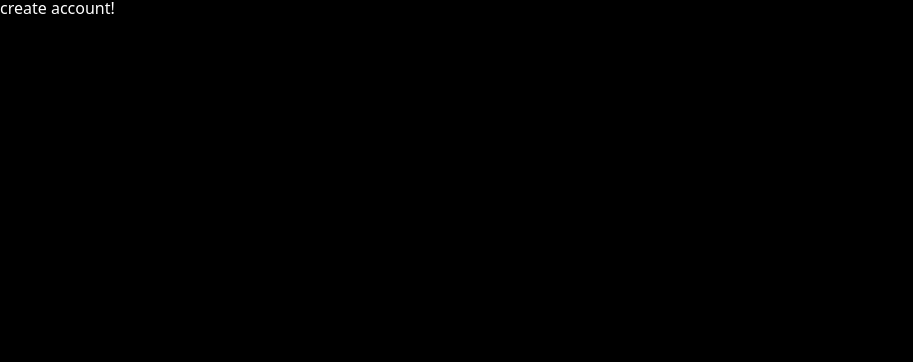
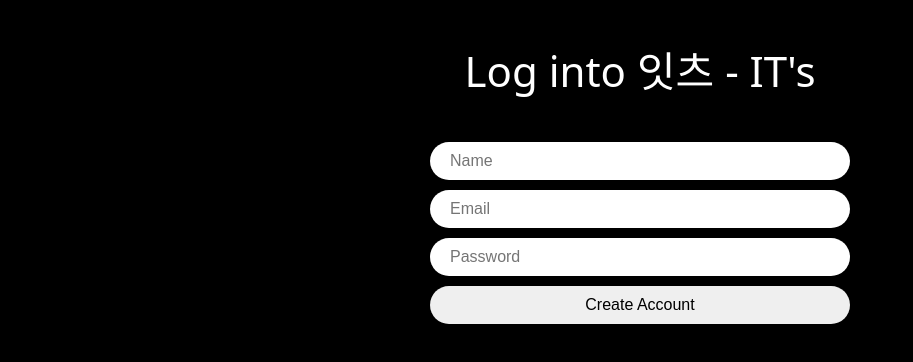
Before and after one commit to gggimmmin/its, a React (Vite) app: page /create-account in a window 1280 px wide. Shown: the top 362 px of the page, without its empty margins (0-913 px from the left). Built offline with nearby package versions, Linux system fonts and the light colour scheme.

Commit message:
[Feat] create account 페이지의 form, UI 구현

```diff
--- a/src/App.tsx
+++ b/src/App.tsx
@@ -4,7 +4,7 @@
 import Profile from "./routes/profile";
 import Login from "./routes/login";
 import CreateAccount from "./routes/create-account";
-import { createGlobalStyle } from "styled-components";
+import styled, { createGlobalStyle } from "styled-components";
 import reset from "styled-reset";
 import { useEffect, useState } from "react";
 import LoadingScreen from "./components/loading-screen";
@@ -57,11 +57,17 @@
     init();
   }, []);
   return (
-    <>
+    <Wrapper>
       <GlobalStyles />
       {isLoading ? <LoadingScreen /> : <RouterProvider router={router} />}
-    </>
+    </Wrapper>
   );
 }
 
+const Wrapper = styled.div`
+  height: 100vh;
+  display: flex;
+  justify-content: center;
+`;
+
 export default App;
--- a/src/routes/create-account.tsx
+++ b/src/routes/create-account.tsx
@@ -1,3 +1,110 @@
+import React, { useState } from "react";
+import styled from "styled-components";
+
 export default function CreateAccount() {
-  return <h1>create account!</h1>;
+  const [isLoading, setIsLoading] = useState(false);
+  const [name, setName] = useState("");
+  const [email, setEmail] = useState("");
+  const [password, setPassword] = useState("");
+  const [error, setError] = useState("");
+  const onChange = (e: React.ChangeEvent<HTMLInputElement>) => {
+    const {
+      target: { name, value },
+    } = e;
+    if (name === "name") {
+      setName(value);
+    } else if (name === "email") {
+      setEmail(value);
+    } else if (name === "password") {
+      setPassword(value);
+    }
+  };
+  const onSubmit = (e: React.FormEvent<HTMLFormElement>) => {
+    e.preventDefault();
+    try {
+      // create an account
+      // set the name of the user.
+      // redirect to the home page
+    } catch (e) {
+      // setError
+    } finally {
+      setIsLoading(false);
+    }
+  };
+  return (
+    <Wrapper>
+      <Title>Log into 잇츠 - IT's</Title>
+      <Form onSubmit={onSubmit}>
+        <Input
+          onChange={onChange}
+          name="name"
+          value={name}
+          placeholder="Name"
+          type="text"
+          required
+        />
+        <Input
+          onChange={onChange}
+          name="email"
+          value={email}
+          placeholder="Email"
+          type="email"
+          required
+        />
+        <Input
+          onChange={onChange}
+          name="password"
+          value={password}
+          placeholder="Password"
+          type="password"
+          required
+        />
+        <Input
+          type="submit"
+          value={isLoading ? "Loading..." : "Create Account"}
+        />
+      </Form>
+      {error !== "" ? <Error>{error}</Error> : null}
+    </Wrapper>
+  );
 }
+
+const Wrapper = styled.div`
+  height: 100%;
+  display: flex;
+  flex-direction: column;
+  align-items: center;
+  width: 420px;
+  padding: 50px 0px;
+`;
+
+const Title = styled.h1`
+  font-size: 42px;
+`;
+
+const Form = styled.form`
+  margin-top: 50px;
+  display: flex;
+  flex-direction: column;
+  gap: 10px;
+  width: 100%;
+`;
+
+const Input = styled.input`
+  padding: 10px 20px;
+  border-radius: 50px;
+  border: none;
+  width: 100%;
+  font-size: 16px;
+  &[type="submit"] {
+    cursor: pointer;
+    &:hover {
+      opacity: 0.8;
+    }
+  }
+`;
+
+const Error = styled.span`
+  font-weight: 600;
+  color: tomato;
+`;
```
